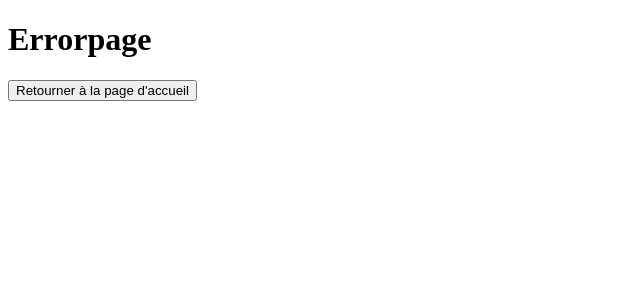
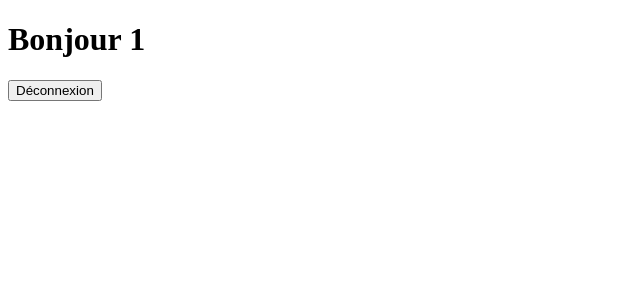
Before and after one commit to NicolasMEY/crazy-burger, a React (Vite) app: page /order/1 in a window 1280 px wide. Shown: the top 300 px of the page, without its empty margins (0-640 px from the left). Built offline with nearby package versions, Linux system fonts and the light colour scheme.

Commit message:
✨ F02: LOGIN > add redirection to ErrorPage on Submit with username

```diff
--- a/src/App.jsx
+++ b/src/App.jsx
@@ -7,7 +7,7 @@
   return (
     <Routes>
       <Route path="/" element={<LoginPage />} />
-      <Route path="/order" element={<OrderPage />} />
+      <Route path="/order/:username" element={<OrderPage />} />
       <Route path="*" element={<ErrorPage />} />
     </Routes>
   )
--- a/src/assets/components/pages/login/LoginForm.jsx
+++ b/src/assets/components/pages/login/LoginForm.jsx
@@ -1,13 +1,15 @@
 import React, { useState } from 'react';
-import { Link } from 'react-router-dom';
+import { Link, useNavigate } from 'react-router-dom';
 
 const LoginForm = () => {
     const [inputValue, setInputValue] = useState("");
+    const navigate = useNavigate()
 
 
   const handleSubmit = (e) => {
     e.preventDefault();
       setInputValue("");
+      navigate(`order/${inputValue}`)
     }
 
   const handleChange = (event) => {
@@ -26,7 +28,6 @@
           required
         />
         <button type="submit">Accédez à votre espace</button>
-        <Link to="/order">Vers OrderPage</Link>
       </form>
     );
 };
--- a/src/assets/components/pages/order/OrderPage.jsx
+++ b/src/assets/components/pages/order/OrderPage.jsx
@@ -1,11 +1,12 @@
 import React from 'react';
-import { Link } from 'react-router-dom';
+import { Link, useParams } from 'react-router-dom';
 
 const OrderPage = () => {
+    const {username} = useParams()
 
     return (
         <div>
-            <h1>Bonjour</h1>
+            <h1>Bonjour {username}</h1>
             <Link to="/"><button
             >Déconnexion</button>
             </Link>
```
